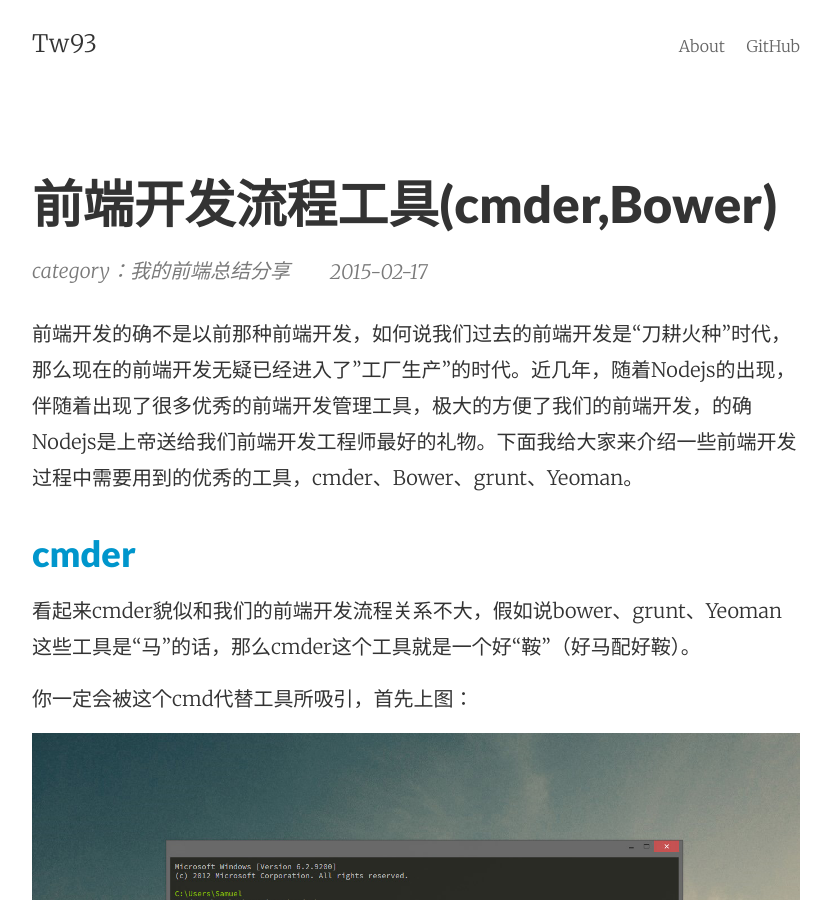
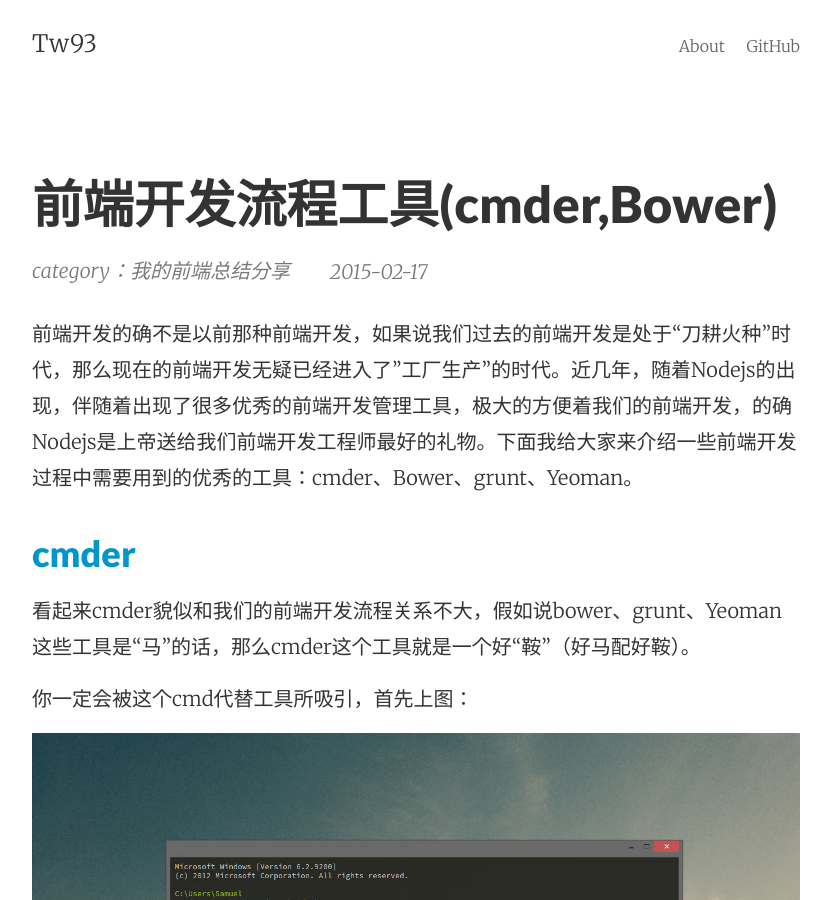
Before and after one commit to tw93/tw93.github.io, a Jekyll site: the page built from _posts/2015-02-17-yeoman-grunt-bower-1.md, in a window 1280 px wide and 900 px high. Shown: the whole window, without its empty margins (224-1055 px from the left). Built offline with Jekyll 4.4.1, drawn with Linux system fonts in a browser that asks for light colours.

```diff
--- a/_posts/2015-02-17-yeoman-grunt-bower-1.md
+++ b/_posts/2015-02-17-yeoman-grunt-bower-1.md
@@ -2,10 +2,10 @@
 layout:     post
 title:      前端开发流程工具(cmder,Bower)
 date:       2015-02-17 21:47:29
-summary:    前端开发的确不是以前那种前端开发，如何说我们过去的前端开发是“刀耕火种”时代，那么现在的前端开发无疑已经进入了"工厂生产"的时代。近几年，随着Nodejs的出现，伴随着出现了很多优秀的前端开发管理工具，极大的方便了我们的前端开发，的确Nodejs是上帝送给我们前端开发工程师最好的礼物。下面我给大家来介绍一些前端开发过程中需要用到的优秀的工具，cmder、Bower、grunt、Yeoman。
+summary:    前端开发的确不是以前那种前端开发，如果说我们过去的前端开发是处于“刀耕火种”时代，那么现在的前端开发无疑已经进入了"工厂生产"的时代。近几年，随着Nodejs的出现，伴随着出现了很多优秀的前端开发管理工具，极大的方便着我们的前端开发，的确Nodejs是上帝送给我们前端开发工程师最好的礼物。下面我给大家来介绍一些前端开发过程中需要用到的优秀的工具：cmder、Bower、grunt、Yeoman。
 categories: 我的前端总结分享
 ---
-前端开发的确不是以前那种前端开发，如何说我们过去的前端开发是“刀耕火种”时代，那么现在的前端开发无疑已经进入了"工厂生产"的时代。近几年，随着Nodejs的出现，伴随着出现了很多优秀的前端开发管理工具，极大的方便了我们的前端开发，的确Nodejs是上帝送给我们前端开发工程师最好的礼物。下面我给大家来介绍一些前端开发过程中需要用到的优秀的工具，cmder、Bower、grunt、Yeoman。
+ 前端开发的确不是以前那种前端开发，如果说我们过去的前端开发是处于“刀耕火种”时代，那么现在的前端开发无疑已经进入了"工厂生产"的时代。近几年，随着Nodejs的出现，伴随着出现了很多优秀的前端开发管理工具，极大的方便着我们的前端开发，的确Nodejs是上帝送给我们前端开发工程师最好的礼物。下面我给大家来介绍一些前端开发过程中需要用到的优秀的工具：cmder、Bower、grunt、Yeoman。
 
 ###[cmder](http://bliker.github.io/cmder/){:target="_blank"}
 
```
